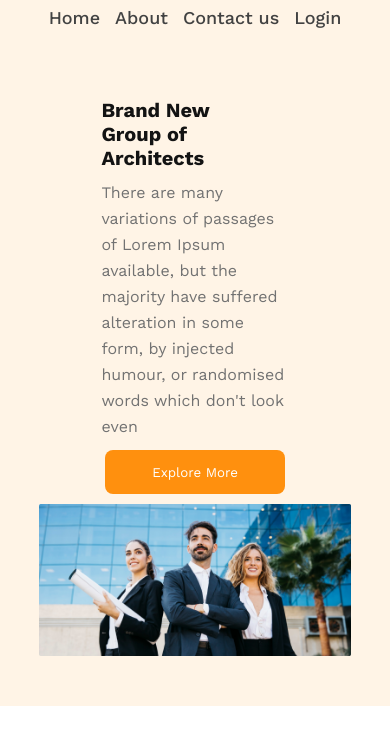
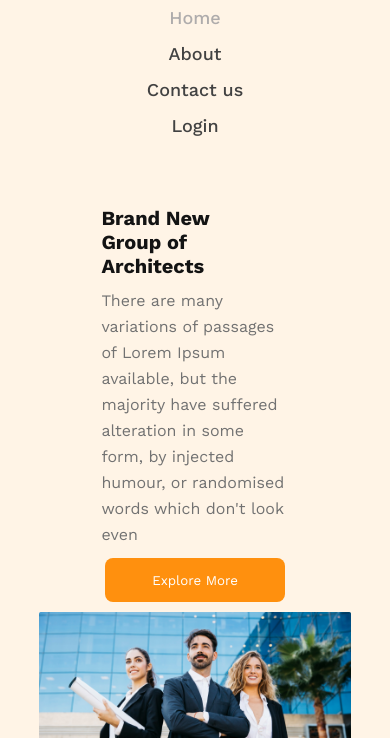
Before and after one commit to Shajib-Dv/architects, a plain HTML site: page index.html in a window 390 px wide. In both pictures the pointer is over the link "Home". Shown: the part 106-844 px from the top of the page. Drawn offline with nearby package versions, Linux system fonts and the light colour scheme.

Commit message:
nav direction changed

```diff
--- a/styles/style.css
+++ b/styles/style.css
@@ -41,7 +41,9 @@ body {
   align-items: center;
   list-style: none;
 }
-
+.nav-items li a:hover {
+  color: #afacac;
+}
 .nav-items li > a {
   color: #424242;
   font-weight: 500;
@@ -401,7 +403,7 @@ body {
   .nav-items {
     display: flex;
     gap: 15px;
-    align-items: center;
+    flex-direction: column;
   }
 
   .banner-infro-title {
```
